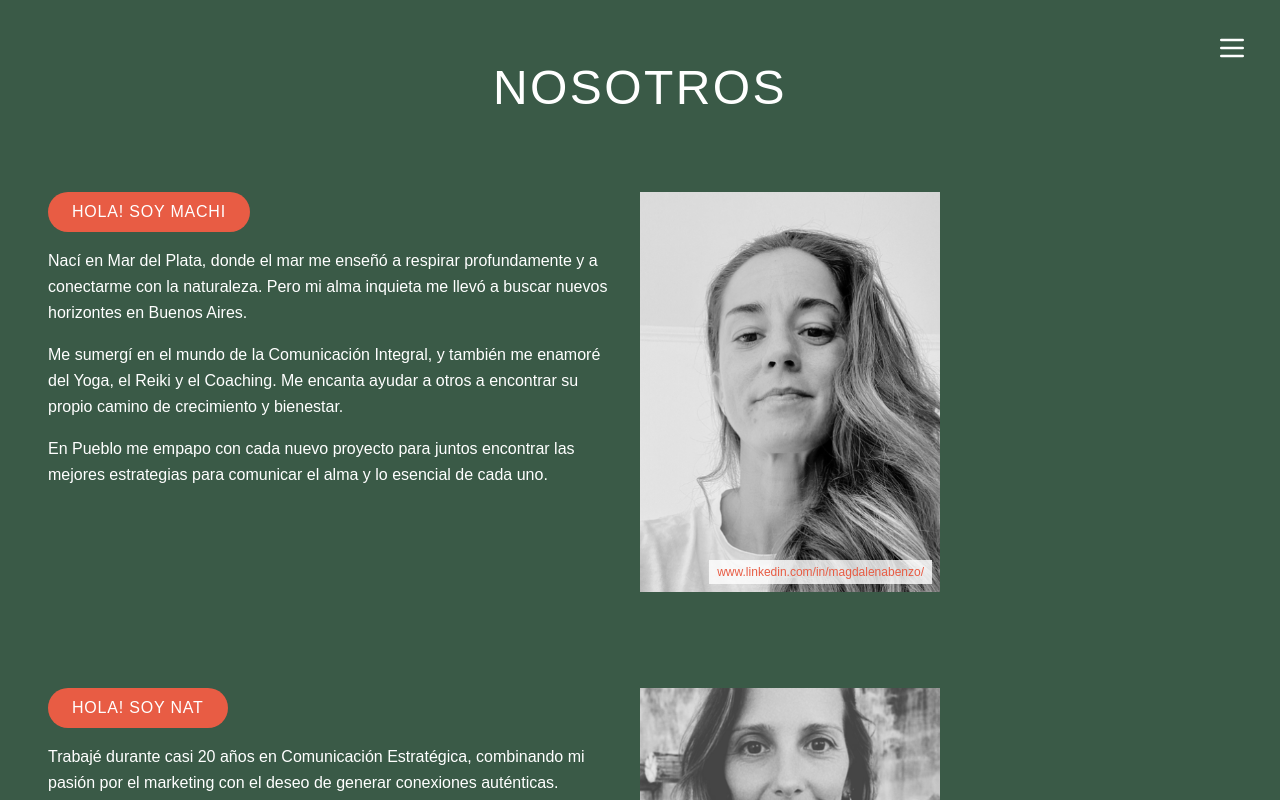
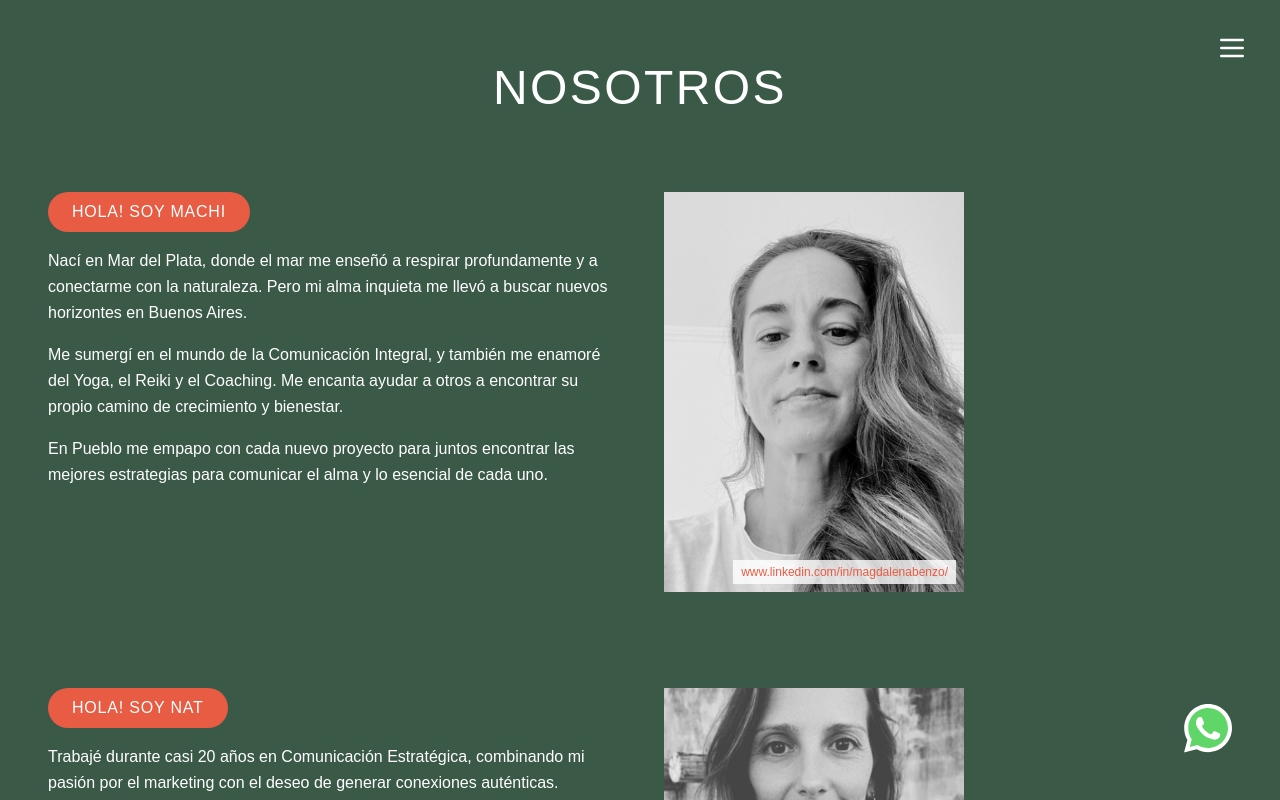
Before and after one commit to pueblobranding/pueblo, a Next.js app: page /nosotros in a window 1280 px wide. Shown: the top 800 px of the page. Built offline with nearby package versions, Linux system fonts and the light colour scheme.

Commit message:
Add Whatsapp component to RootLayout and adjust margin in NosotrosSection

```diff
--- a/app/layout.tsx
+++ b/app/layout.tsx
@@ -1,6 +1,7 @@
 import type { Metadata } from "next";
 import { Geist, Geist_Mono } from "next/font/google";
 import "./globals.css";
+import Whatsapp from "@/components/Whatsapp";
 
 const geistSans = Geist({
   variable: "--font-geist-sans",
@@ -27,6 +28,7 @@ export default function RootLayout({
       <body
         className={`${geistSans.variable} ${geistMono.variable} antialiased`}
       >
+        <Whatsapp/>
         {children}
       </body>
     </html>
--- /dev/null
+++ b/components/Whatsapp.tsx
@@ -0,0 +1,30 @@
+import Image from "next/image";
+
+function Whatsapp() {
+
+  return (
+    <>
+      <div
+        className='fixed bottom-10 right-4 lg:bottom-12 lg:right-12 z-50 size-12'
+      >
+        <a href="https://api.whatsapp.com/send?phone=+5491133226434&text=%20"
+          target="_blank" rel="noopener noreferrer">
+
+          <Image
+            src="/whatsapp-icon.svg"
+            alt="whatsapp logo"
+            width={70}
+            height={70}
+            // className="ml-6 transition-transform duration-700 "
+            // style={{
+            //   transformOrigin: 'center bottom', // Set transform origin to center bottom
+            // }}
+          />
+
+        </a>
+      </div>
+    </>
+  );
+}
+
+export default Whatsapp;
--- a/components/nosotros-section.tsx
+++ b/components/nosotros-section.tsx
@@ -27,7 +27,7 @@ function TeamMember({ name, bio, linkedinUrl, imageUrl }: TeamMemberProps) {
           ))}
         </div>
       </div>
-      <div className="relative h-[400px] w-[300px] mt-8">
+      <div className="relative h-[400px] w-[300px] ml-6 md:mt-8">
         <Image
           src={imageUrl || "/placeholder.svg"}
           alt={`Foto de ${name}`}
```
Also changed, not shown: public/whatsapp-icon.svg (added).
